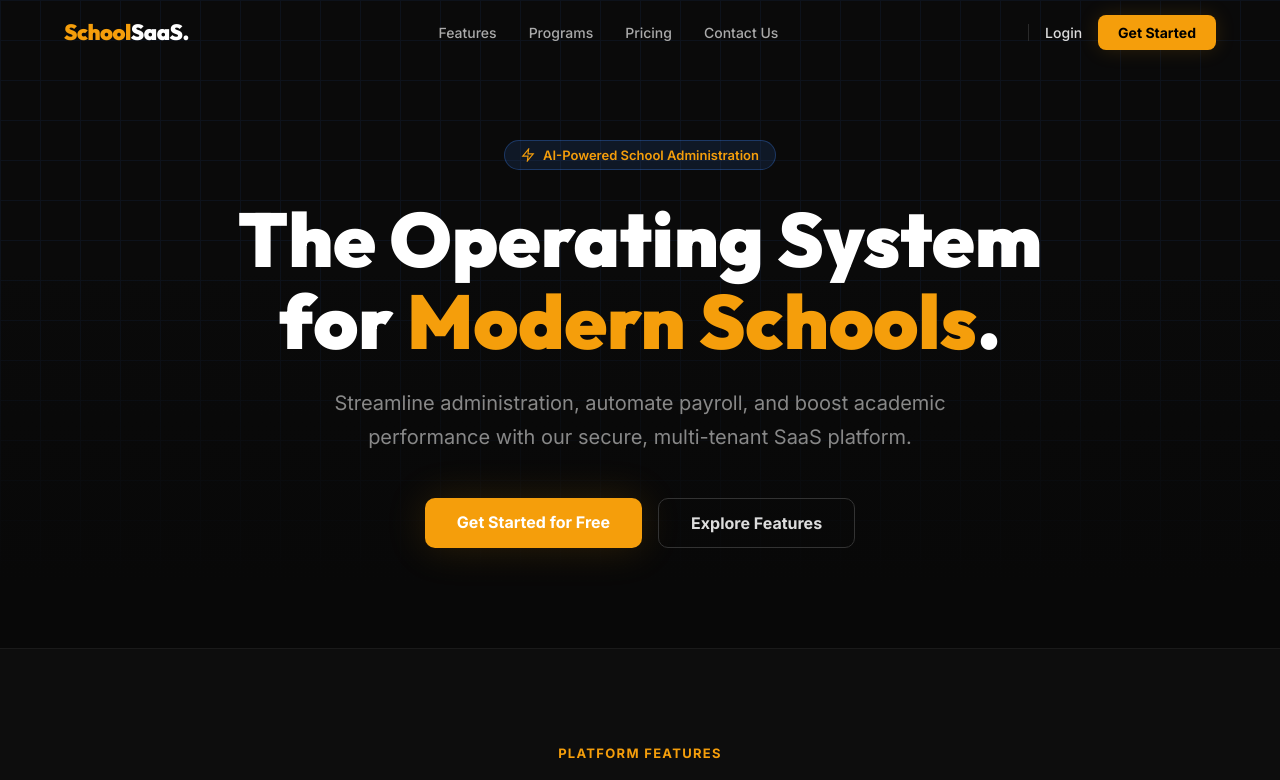
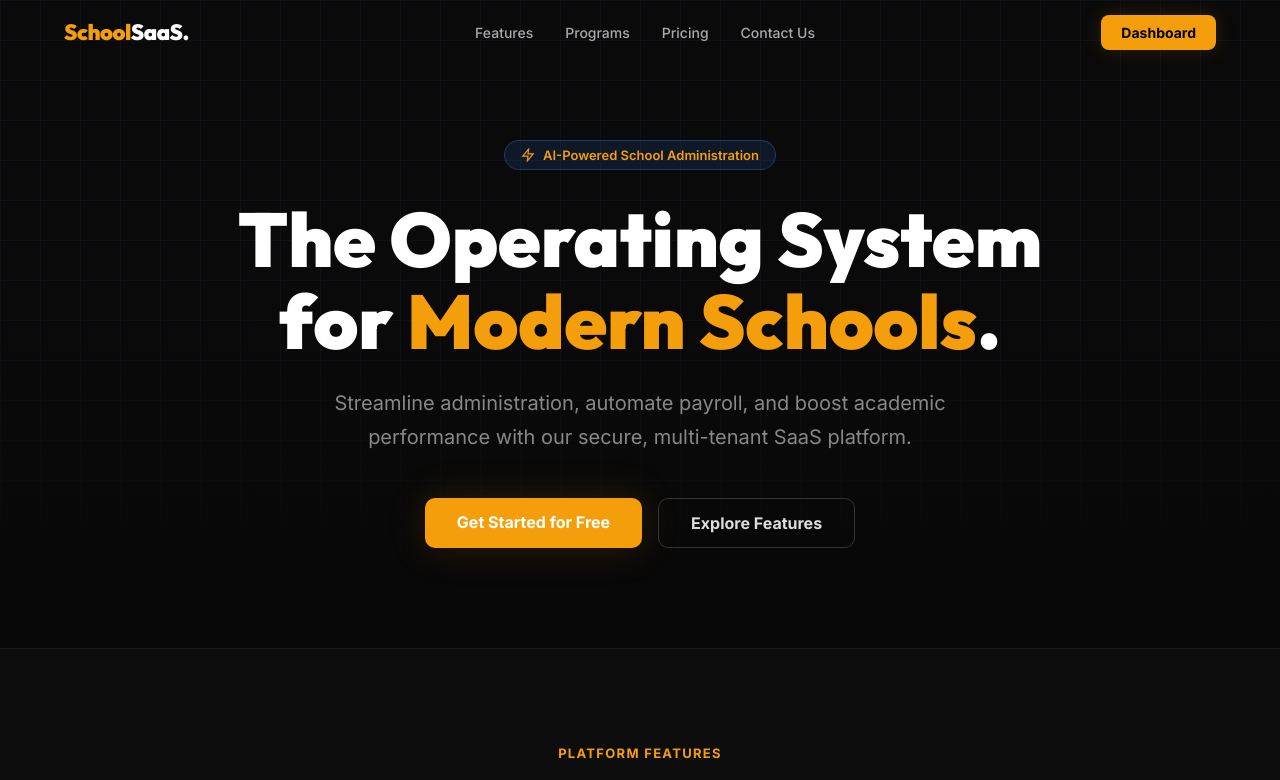
Before and after one commit to brotherJoe-7/school-administration-system, a React (Vite) app in the folder frontend/: page / in a window 1280 px wide. Shown: the top 780 px of the page. Built offline with nearby package versions, Linux system fonts and the light colour scheme; no server answers; sample sign-in values are in the browser's storage.

Commit message:
feat: implement persistent login redirection for LandingPage and LoginPage

```diff
--- a/frontend/src/pages/LandingPage.jsx
+++ b/frontend/src/pages/LandingPage.jsx
@@ -258,8 +258,14 @@ export default function LandingPage() {
 
           {/* Far right actions */}
           <div style={s.navRight} className="landing-nav-links">
-            <Link to="/login" style={s.navLogin}>Login</Link>
-            <Link to="/create-school" style={s.navCta}>Get Started</Link>
+            {localStorage.getItem('token') ? (
+              <Link to="/dashboard" style={s.navCta}>Dashboard</Link>
+            ) : (
+              <>
+                <Link to="/login" style={s.navLogin}>Login</Link>
+                <Link to="/create-school" style={s.navCta}>Get Started</Link>
+              </>
+            )}
           </div>
 
           {/* Hamburger — mobile only via CSS */}
@@ -276,8 +282,14 @@ export default function LandingPage() {
             <a href="#programs" style={{ fontSize: 16, color: '#ccc', textDecoration: 'none' }} onClick={() => setMenuOpen(false)}>Programs</a>
             <Link to="/pricing" style={{ fontSize: 16, color: '#ccc', textDecoration: 'none' }} onClick={() => setMenuOpen(false)}>Pricing</Link>
             <Link to="/contact" style={{ fontSize: 16, color: '#ccc', textDecoration: 'none' }} onClick={() => setMenuOpen(false)}>Contact Us</Link>
-            <Link to="/login" style={{ fontSize: 16, color: '#ccc', textDecoration: 'none' }} onClick={() => setMenuOpen(false)}>Login</Link>
-            <Link to="/create-school" style={{ ...s.navCta, textAlign: 'center', display: 'block' }} onClick={() => setMenuOpen(false)}>Get Started</Link>
+            {localStorage.getItem('token') ? (
+              <Link to="/dashboard" style={{ ...s.navCta, textAlign: 'center', display: 'block' }} onClick={() => setMenuOpen(false)}>Go to Dashboard</Link>
+            ) : (
+              <>
+                <Link to="/login" style={{ fontSize: 16, color: '#ccc', textDecoration: 'none' }} onClick={() => setMenuOpen(false)}>Login</Link>
+                <Link to="/create-school" style={{ ...s.navCta, textAlign: 'center', display: 'block' }} onClick={() => setMenuOpen(false)}>Get Started</Link>
+              </>
+            )}
         </div>
       </nav>
 
--- a/frontend/src/pages/LoginPage.jsx
+++ b/frontend/src/pages/LoginPage.jsx
@@ -1,4 +1,4 @@
-import React, { useState } from 'react';
+import React, { useState, useEffect } from 'react';
 import { useNavigate } from 'react-router-dom';
 import API from '../api/axios';
 import { useAuth } from '../context/AuthContext';
@@ -10,8 +10,18 @@ export default function LoginPage() {
   const [password, setPassword] = useState('');
   const [showPassword, setShowPassword] = useState(false);
   const [loading, setLoading] = useState(false);
-  const { login } = useAuth();
+  const { login, user, loading: authLoading } = useAuth();
   const navigate = useNavigate();
+
+  useEffect(() => {
+    if (!authLoading && user) {
+      if (user.role === 'superadmin') {
+        navigate('/platform');
+      } else {
+        navigate('/dashboard');
+      }
+    }
+  }, [user, authLoading, navigate]);
 
   const [forgotMode, setForgotMode] = useState(false);
   const [role, setRole] = useState('student');
```
